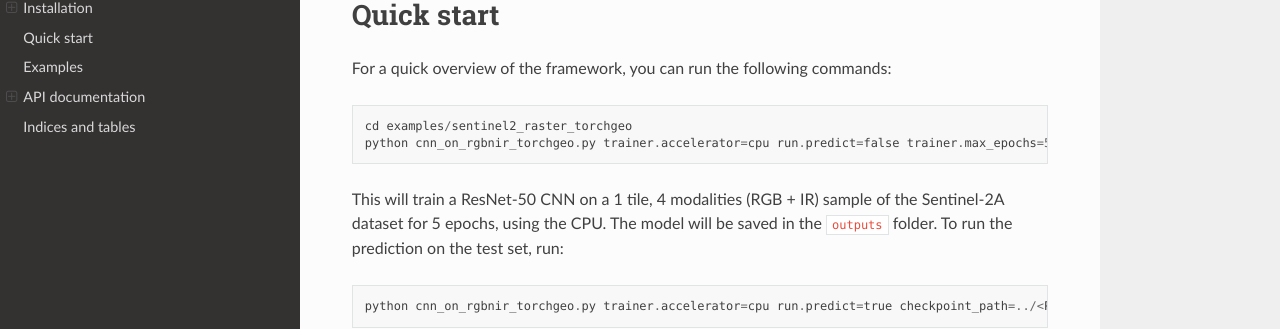
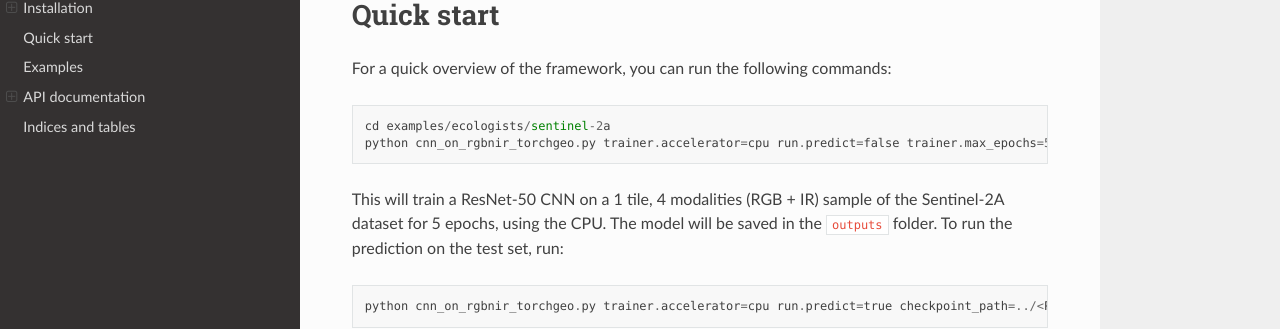
Before and after one commit to plantnet/malpolon, a Sphinx documentation site: the page built from docs/source/index.rst, in a window 1280 px wide and 900 px high, scrolled down 2081 px. Shown: the part 141-470 px from the top of the window. Built offline with Sphinx 7.4.7 and the Read the Docs theme 2.0.0, drawn with Linux system fonts in a browser that asks for light colours.

Commit message:
Updated nested READMEs image resources paths. - Updated and added paths to gitignore related to dataset paths - Updated Sphinx documentation with new example paths

```diff
--- a/docs/source/index.rst
+++ b/docs/source/index.rst
@@ -96,7 +96,7 @@ Quick start
 
 For a quick overview of the framework, you can run the following commands::
 
-   cd examples/sentinel2_raster_torchgeo
+   cd examples/ecologists/sentinel-2a
    python cnn_on_rgbnir_torchgeo.py trainer.accelerator=cpu run.predict=false trainer.max_epochs=5
 
 This will train a ResNet-50 CNN on a 1 tile, 4 modalities (RGB + IR) sample of the Sentinel-2A dataset for 5 epochs, using the CPU. The model will be saved in the ``outputs`` folder. To run the prediction on the test set, run::
```
Also changed, not shown: examples/ecologists/micro_geolifeclef2022/README.md, examples/ecologists/sentinel-2a/README.md, examples/inference/micro_geolifeclef2022/README.md, examples/inference/sentinel-2a/README.md, examples/kaggle/geolifeclef2023/README.md, 1 other file.
